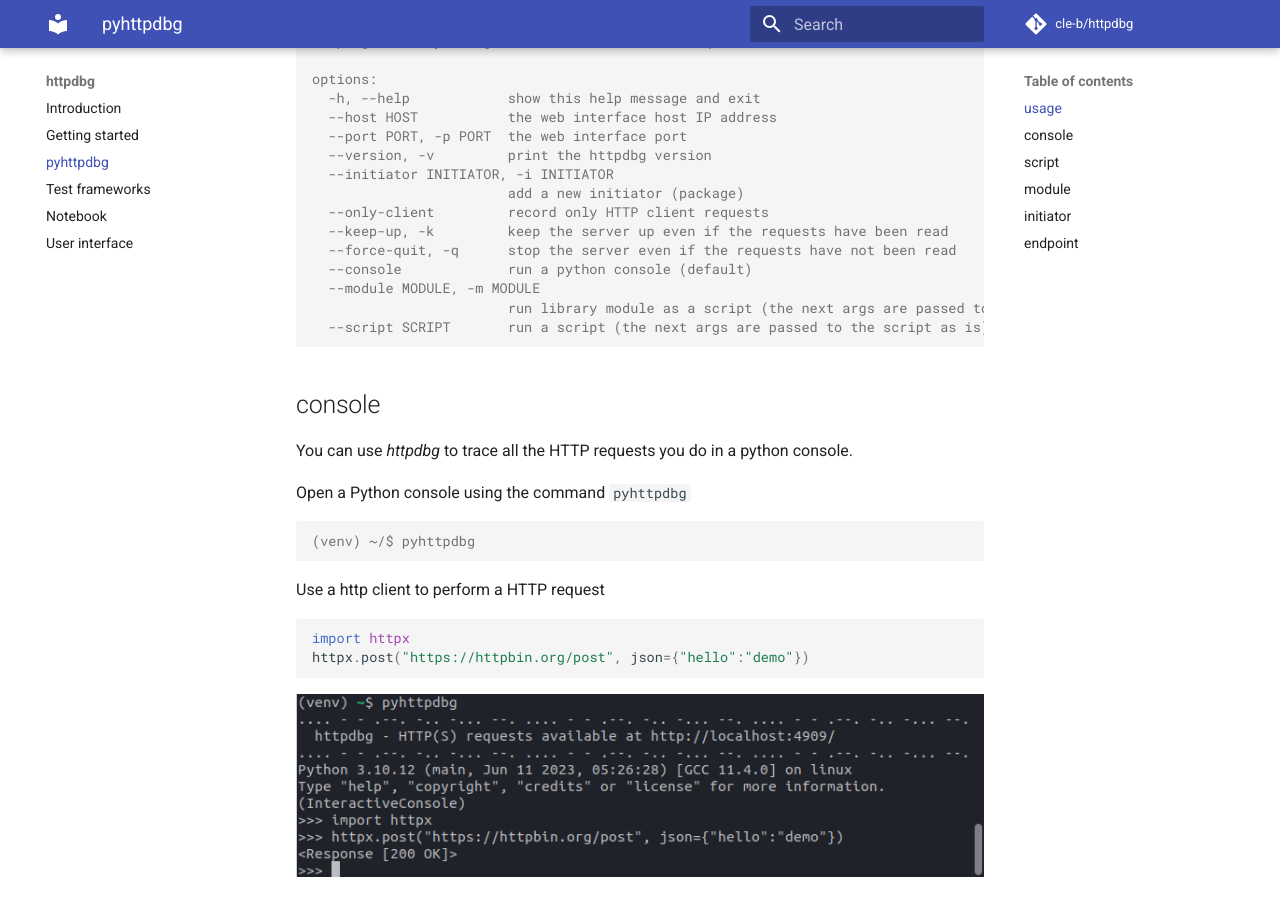
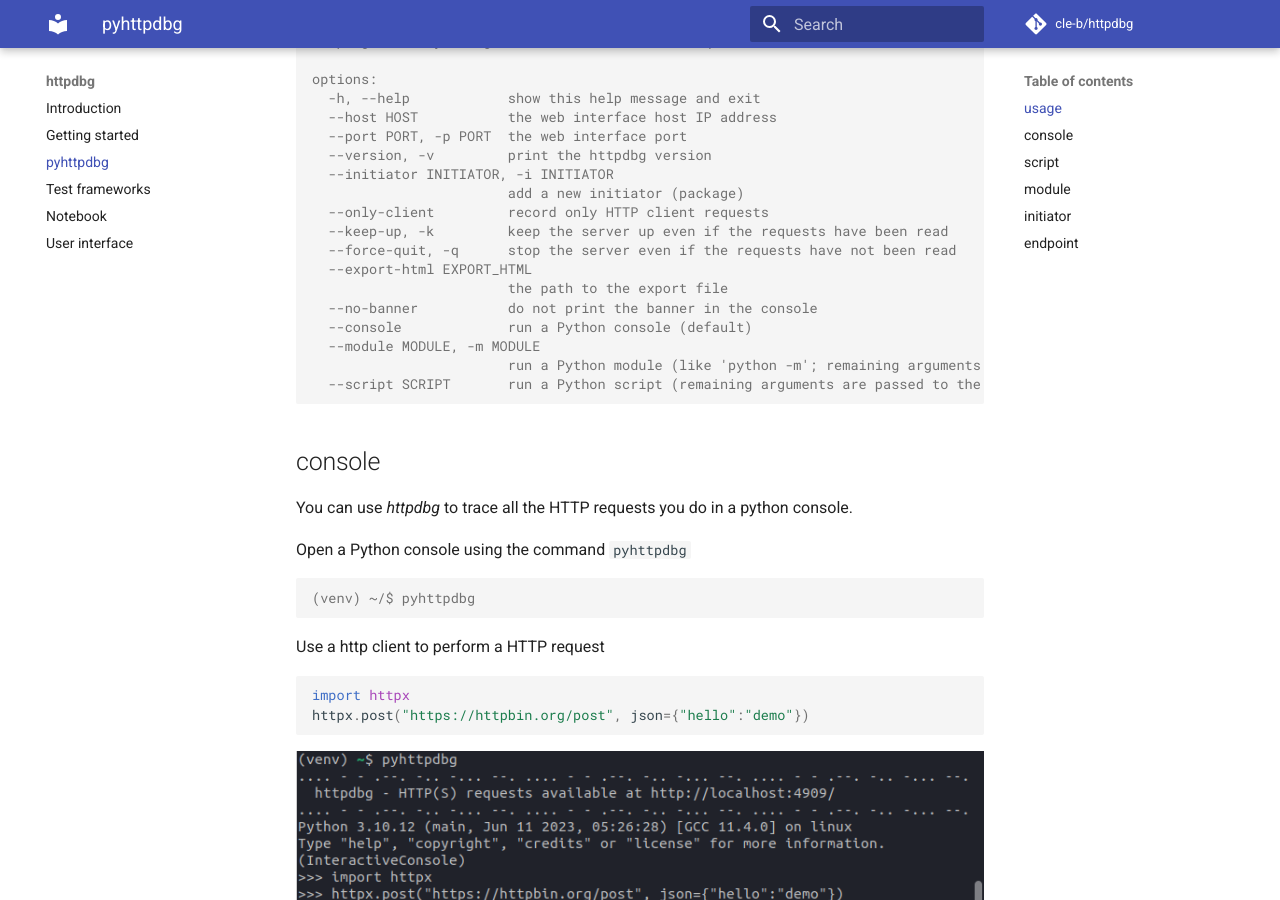
Before and after one commit to cle-b/httpdbg-docs, an MkDocs documentation site: the page built from docs/pyhttpdbg.md, in a window 1280 px wide and 900 px high, scrolled down 456 px. Built offline with MkDocs 1.6.1 and Material for MkDocs 9.7.7, drawn with Linux system fonts in a browser that asks for light colours; comment, search, counter and statistics services are not loaded.

Commit message:
fix inline help for arguments (#15)

````diff
--- a/docs/pyhttpdbg.md
+++ b/docs/pyhttpdbg.md
@@ -25,10 +25,13 @@
   --only-client         record only HTTP client requests
   --keep-up, -k         keep the server up even if the requests have been read
   --force-quit, -q      stop the server even if the requests have not been read
-  --console             run a python console (default)
+  --export-html EXPORT_HTML
+                        the path to the export file
+  --no-banner           do not print the banner in the console
+  --console             run a Python console (default)
   --module MODULE, -m MODULE
-                        run library module as a script (the next args are passed to pytest as is)
-  --script SCRIPT       run a script (the next args are passed to the script as is)
+                        run a Python module (like 'python -m'; remaining arguments are passed to the module)
+  --script SCRIPT       run a Python script (remaining arguments are passed to the script)
 ```
 
 ## console
````
